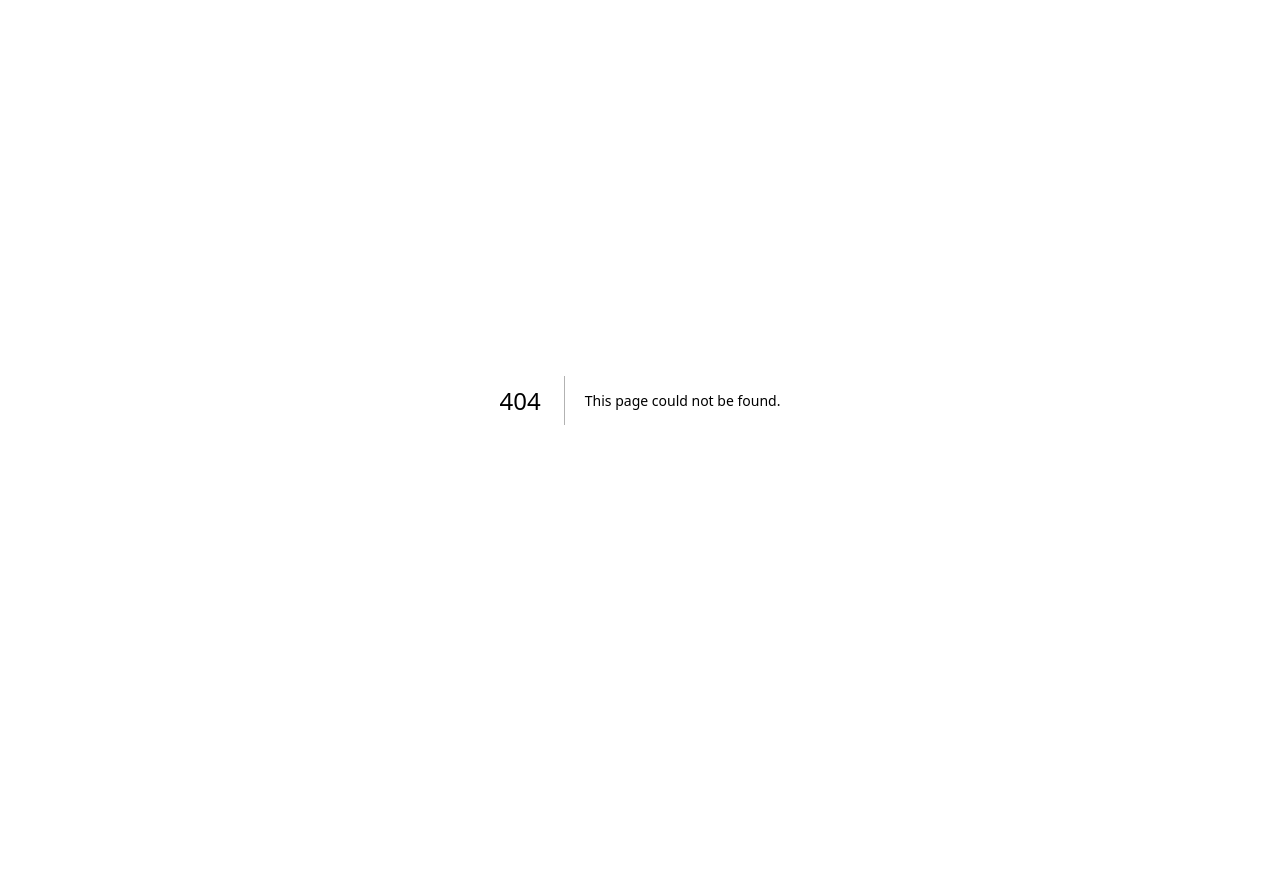
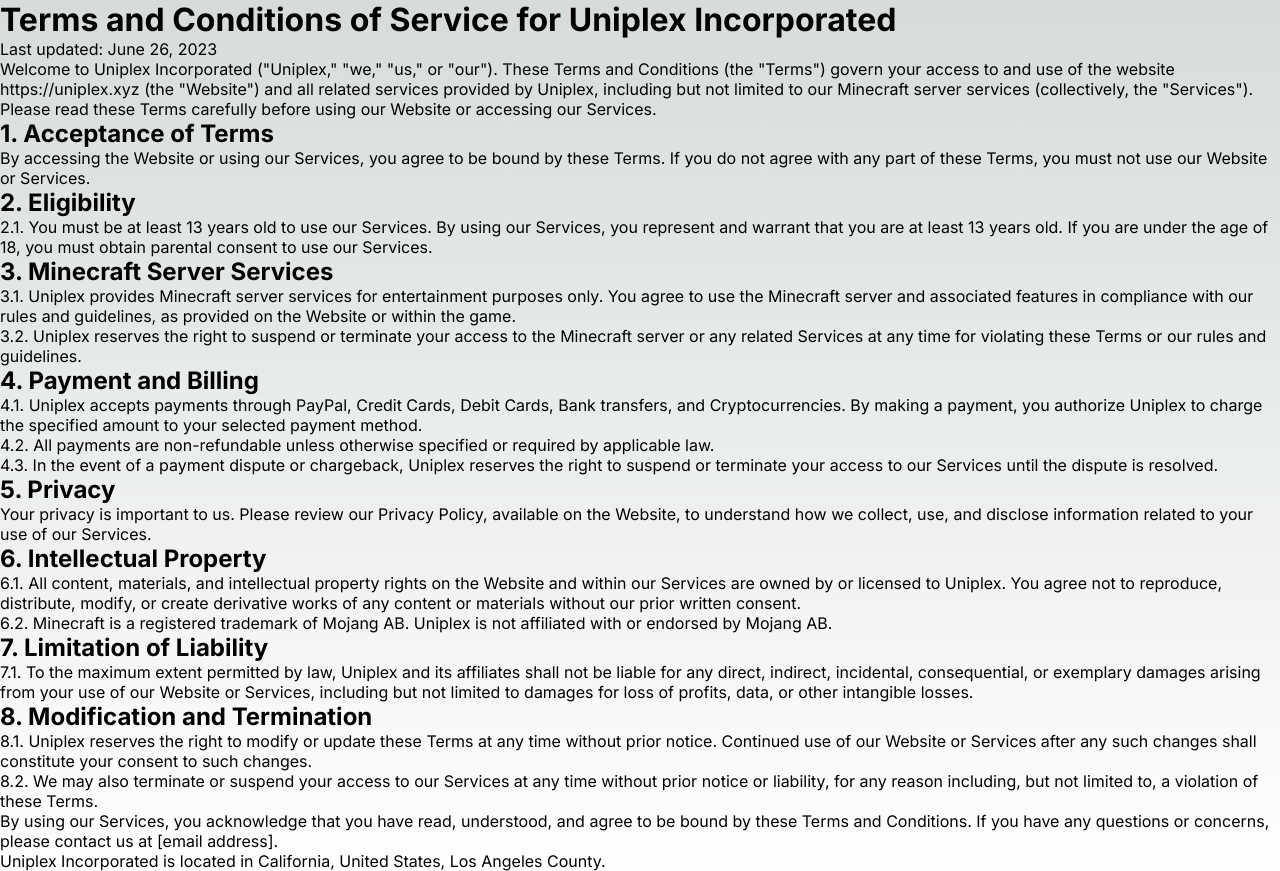
Before and after one commit to LavishSphere/uniplex-old, a Next.js app: page /policy in a window 1280 px wide. Before the commit this address had no page. Before the commit the page ends 800 px from the top, so only its background shows below. Built offline with nearby package versions, Linux system fonts and the light colour scheme.

Commit message:
Create page.js

```diff
--- /dev/null
+++ b/app/policy/page.js
@@ -0,0 +1,46 @@
+import React from 'react';
+
+const TermsPage = () => {
+  return (
+    <div>
+      <h1>Terms and Conditions of Service for Uniplex Incorporated</h1>
+      <p>Last updated: June 26, 2023</p>
+      <p>Welcome to Uniplex Incorporated ("Uniplex," "we," "us," or "our"). These Terms and Conditions (the "Terms") govern your access to and use of the website https://uniplex.xyz (the "Website") and all related services provided by Uniplex, including but not limited to our Minecraft server services (collectively, the "Services"). Please read these Terms carefully before using our Website or accessing our Services.</p>
+
+      <h2>1. Acceptance of Terms</h2>
+      <p>By accessing the Website or using our Services, you agree to be bound by these Terms. If you do not agree with any part of these Terms, you must not use our Website or Services.</p>
+
+      <h2>2. Eligibility</h2>
+      <p>2.1. You must be at least 13 years old to use our Services. By using our Services, you represent and warrant that you are at least 13 years old. If you are under the age of 18, you must obtain parental consent to use our Services.</p>
+
+      <h2>3. Minecraft Server Services</h2>
+      <p>3.1. Uniplex provides Minecraft server services for entertainment purposes only. You agree to use the Minecraft server and associated features in compliance with our rules and guidelines, as provided on the Website or within the game.</p>
+      <p>3.2. Uniplex reserves the right to suspend or terminate your access to the Minecraft server or any related Services at any time for violating these Terms or our rules and guidelines.</p>
+
+      <h2>4. Payment and Billing</h2>
+      <p>4.1. Uniplex accepts payments through PayPal, Credit Cards, Debit Cards, Bank transfers, and Cryptocurrencies. By making a payment, you authorize Uniplex to charge the specified amount to your selected payment method.</p>
+      <p>4.2. All payments are non-refundable unless otherwise specified or required by applicable law.</p>
+      <p>4.3. In the event of a payment dispute or chargeback, Uniplex reserves the right to suspend or terminate your access to our Services until the dispute is resolved.</p>
+
+      <h2>5. Privacy</h2>
+      <p>Your privacy is important to us. Please review our Privacy Policy, available on the Website, to understand how we collect, use, and disclose information related to your use of our Services.</p>
+
+      <h2>6. Intellectual Property</h2>
+      <p>6.1. All content, materials, and intellectual property rights on the Website and within our Services are owned by or licensed to Uniplex. You agree not to reproduce, distribute, modify, or create derivative works of any content or materials without our prior written consent.</p>
+      <p>6.2. Minecraft is a registered trademark of Mojang AB. Uniplex is not affiliated with or endorsed by Mojang AB.</p>
+
+      <h2>7. Limitation of Liability</h2>
+      <p>7.1. To the maximum extent permitted by law, Uniplex and its affiliates shall not be liable for any direct, indirect, incidental, consequential, or exemplary damages arising from your use of our Website or Services, including but not limited to damages for loss of profits, data, or other intangible losses.</p>
+
+      <h2>8. Modification and Termination</h2>
+      <p>8.1. Uniplex reserves the right to modify or update these Terms at any time without prior notice. Continued use of our Website or Services after any such changes shall constitute your consent to such changes.</p>
+      <p>8.2. We may also terminate or suspend your access to our Services at any time without prior notice or liability, for any reason including, but not limited to, a violation of these Terms.</p>
+
+      <p>By using our Services, you acknowledge that you have read, understood, and agree to be bound by these Terms and Conditions. If you have any questions or concerns, please contact us at [email address].</p>
+
+      <p>Uniplex Incorporated is located in California, United States, Los Angeles County.</p>
+    </div>
+  );
+};
+
+export default TermsPage;
```
